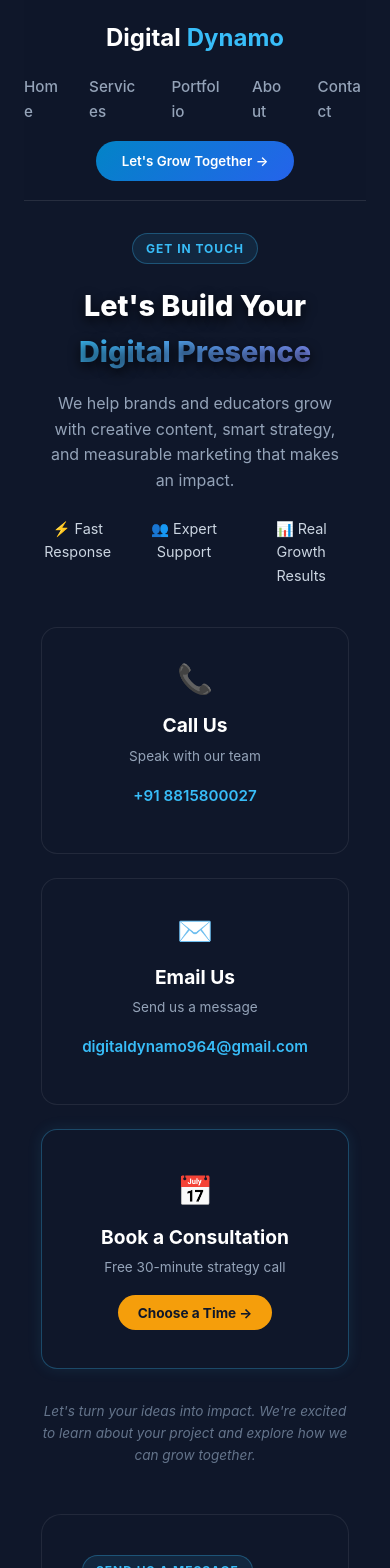
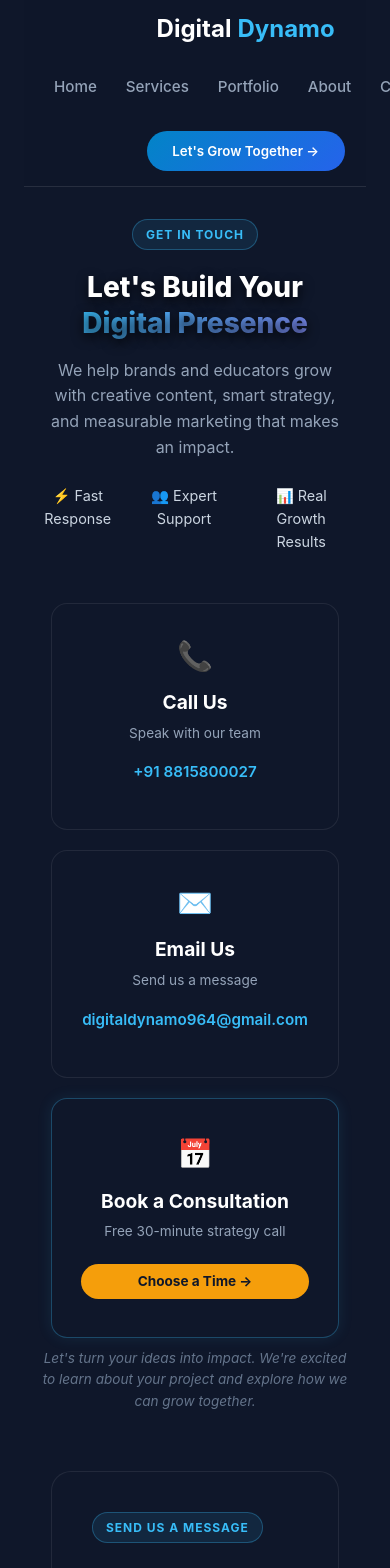
Before and after one commit to Pragya-Dwivedi12/digital-dynamo, a React (Vite) app: page /contact in a window 390 px wide. Shown: the top 1568 px of the page. Built offline with nearby package versions, Linux system fonts and the light colour scheme.

Commit message:
Complete responsive overhaul for mobile and desktop

```diff
--- a/src/Components/Home.jsx
+++ b/src/Components/Home.jsx
@@ -107,28 +107,28 @@ export default function Home() {
                         <img src={videoEditing} alt="Video Editing" className="card-img" />
                         <h3>Video Editing</h3>
                         <p>Transform your raw footage into high-impact, engaging videos that get results.</p>
-                        <button className="btn-icon">&rarr;</button>
+
                     </div>
 
                     <div className="service-card">
                         <img src={ShootPro} alt="Shoot Production" className="card-img" />
                         <h3>Shoot Production</h3>
                         <p>Professional video shoots for courses, ads, brand films and more—from concept to creation.</p>
-                        <button className="btn-icon">&rarr;</button>
+
                     </div>
 
                     <div className="service-card">
                         <img src={socialMedia} alt="Social Media Management" className="card-img" />
                         <h3>Social Media Management</h3>
                         <p>Consistent content, stronger engagement, and a growing community for your brand.</p>
-                        <button className="btn-icon">&rarr;</button>
+
                     </div>
 
                     <div className="service-card">
                         <img src={Brand} alt="Brand Strategy & Ads" className="card-img" />
                         <h3>Brand Strategy & Ads</h3>
                         <p>Data-driven strategies and high-performing ad campaigns to scale your brand faster.</p>
-                        <button className="btn-icon">&rarr;</button>
+
                     </div>
                 </div>
             </section>
--- a/src/index.css
+++ b/src/index.css
@@ -1,38 +1,148 @@
-/* --- Global Mobile Responsive Fixes --- */
-* {
-  box-sizing: border-box;
+/* ==========================================
+   GLOBAL RESPONSIVE & LAYOUT OVERLAP FIX
+   ========================================== */
+
+/* Universal Box Sizing & Horizontal Scroll Lock */
+*, *::before, *::after {
+  box-sizing: border-box !important;
 }
 
 html, body {
-  overflow-x: hidden;
-  width: 100%;
+  width: 100% !important;
+  max-width: 100% !important;
+  overflow-x: hidden !important;
   margin: 0;
   padding: 0;
 }
 
-@media (max-width: 768px) {
-  /* Screen se baahar jane wale elements ko vertical (ek ke niche ek) karo */
-  div, section, main {
+/* Images & Media responsive fix */
+img, video, iframe {
+  max-width: 100% !important;
+  height: auto !important;
+}
+
+/* Flex containers ko multi-line wrap enable karna */
+div, section, header, footer {
+  max-width: 100% !important;
+}
+
+/* ==========================================
+   MOBILE & TABLET BREAKPOINT (< 768px)
+   ========================================== */
+@media screen and (max-width: 768px) {
+
+  /* 1. HERO SECTION FIXES */
+  .hero-overlay-content,
+  [class*="hero-overlay"],
+  [class*="hero-content"] {
+    position: relative !important;
+    top: auto !important;
+    left: auto !important;
+    transform: none !important;
+    padding: 20px 15px !important;
+    width: 100% !important;
+    text-align: center !important;
+  }
+
+  h1, .hero-title, [class*="hero-title"] {
+    font-size: 1.75rem !important;
+    line-height: 1.3 !important;
+    word-break: break-word !important;
+  }
+
+  .hero-btn-group, [class*="btn-group"] {
+    display: flex !important;
+    flex-direction: column !important;
+    align-items: center !important;
+    gap: 12px !important;
+    width: 100% !important;
+  }
+
+  .btn-primary, .btn-secondary, button, a.btn-primary {
+    width: 100% !important;
+    max-width: 280px !important;
+    margin: 5px 0 !important;
+  }
+
+  /* 2. STATS COUNTER FIX */
+  .stats-container, [class*="stats-container"] {
+    display: flex !important;
+    flex-direction: column !important;
+    gap: 15px !important;
+    align-items: center !important;
+    width: 100% !important;
+    margin-top: 25px !important;
+  }
+
+  .stat-card, [class*="stat-card"] {
+    width: 90% !important;
+    max-width: 320px !important;
+    margin: 0 auto !important;
+  }
+
+  /* 3. SERVICES & PORTFOLIO GRID / CARDS FIX */
+  .services-grid,
+  .portfolio-grid,
+  .cards-container,
+  [class*="-grid"],
+  [class*="grid-"] {
+    display: flex !important;
+    flex-direction: column !important;
+    align-items: center !important;
+    gap: 20px !important;
+    width: 100% !important;
+    padding: 10px !important;
+  }
+
+  .service-card,
+  .portfolio-card,
+  .card,
+  [class*="-card"] {
+    width: 100% !important;
+    max-width: 360px !important;
+    margin: 0 auto !important;
+    position: static !important;
+  }
+
+  /* 4. EDUCATOR SPECIAL COMBO & OFFER BOXES FIX */
+  .offer-container,
+  .combo-container,
+  [class*="offer"],
+  [class*="combo"] {
+    display: flex !important;
+    flex-direction: column !important;
+    width: 100% !important;
+    position: static !important;
+    gap: 20px !important;
+  }
+
+  /* Fixed height/width overflow elements reset */
+  [style*="width"], [style*="height"] {
     max-width: 100% !important;
   }
 
-  /* Flex items ko row se column me convert karo */
-  [style*="display: flex"],
-  [style*="display:flex"] {
+  /* 5. NAVIGATION / HEADER RESPONSIVE ADJUSTMENT */
+  nav, header {
     flex-wrap: wrap !important;
+    padding: 10px 15px !important;
   }
 
-  /* Text size fix for phone screens */
-  h1 {
-    font-size: 1.8rem !important;
-  }
-
-  h2 {
-    font-size: 1.5rem !important;
-  }
-
-  /* Badges & overlap button fix */
-  p, span, button, a {
-    word-break: break-word;
+  /* Floating Whatsapp / Buttons placement fix */
+  .whatsapp-float, [class*="whatsapp"] {
+    position: relative !important;
+    bottom: auto !important;
+    right: auto !important;
+    margin: 15px auto !important;
   }
 }
+
+/* ==========================================
+   DESKTOP / LAPTOP BREAKPOINT (> 769px)
+   ========================================== */
+@media screen and (min-width: 769px) {
+  .hero-btn-group {
+    display: flex;
+    justify-content: center;
+    gap: 20px;
+  }
+}
```
